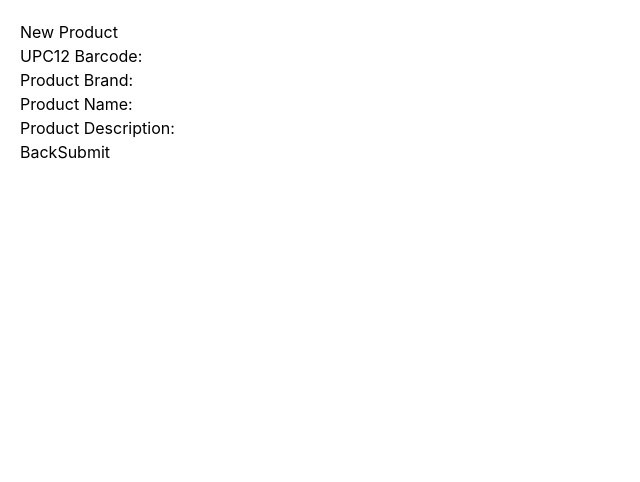
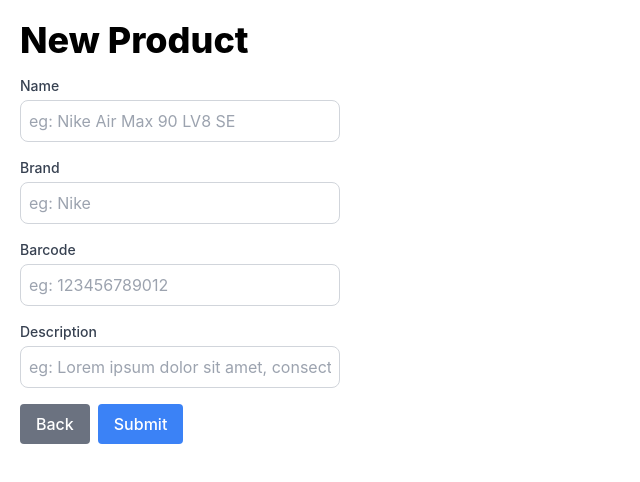
Before and after one commit to kamilmatnoor/groceries-web, a React (Create React App) app: page /add in a window 1280 px wide. Shown: the top 482 px of the page, without its empty margins (0-640 px from the left). Built offline with nearby package versions, Linux system fonts and the light colour scheme; no server answers.

Commit message:
style: implement taiwindcss styling on AddProductPage based on EditProductPage

```diff
--- a/src/pages/AddProductPage.js
+++ b/src/pages/AddProductPage.js
@@ -41,29 +41,76 @@ const AddProductPage = () => {
 
     return (
         <div style={{ padding: '20px' }}>
-            <h2>New Product</h2>
-            <form onSubmit={onSubmitBtnClicked}>
+            <h2 className="text-4xl font-extrabold dark:text-white mb-4">New Product</h2>
+            <form onSubmit={onSubmitBtnClicked} className="space-y-4">
                 <div>
-                    <label>UPC12 Barcode:</label>
-                    <input name="product_barcode" value={product.product_barcode} onChange={onInputFieldChanged} />
-                    {errors.product_barcode && <div style={{ color: 'red', fontSize: 12 }}>{errors.product_barcode}</div>}
+                    <label className="block text-sm font-medium text-gray-700 dark:text-gray-300 mb-1">Name</label>
+                    <input
+                        name="product_name"
+                        value={product.product_name}
+                        onChange={onInputFieldChanged}
+                         placeholder='eg: Nike Air Max 90 LV8 SE'
+                        className="w-full max-w-xs border border-gray-300 rounded-lg p-2 focus:ring-blue-500 focus:border-blue-500 dark:bg-gray-700 dark:border-gray-600 dark:text-white"
+                    />
+                    {errors.product_name && (
+                        <div className="text-red-500 text-xs mt-1">{errors.product_name}</div>
+                    )}
                 </div>
+
                 <div>
-                    <label>Product Brand:</label>
-                    <input name="product_brand" value={product.product_brand} onChange={onInputFieldChanged} />
-                    {errors.product_brand && <div style={{ color: 'red', fontSize: 12 }}>{errors.product_brand}</div>}
+                    <label className="block text-sm font-medium text-gray-700 dark:text-gray-300 mb-1">Brand</label>
+                    <input
+                        name="product_brand"
+                        value={product.product_brand}
+                        onChange={onInputFieldChanged}
+                        placeholder='eg: Nike'
+                        className="w-full max-w-xs border border-gray-300 rounded-lg p-2 focus:ring-blue-500 focus:border-blue-500 dark:bg-gray-700 dark:border-gray-600 dark:text-white"
+                    />
+                    {errors.product_brand && (
+                        <div className="text-red-500 text-xs mt-1">{errors.product_brand}</div>
+                    )}
                 </div>
+
                 <div>
-                    <label>Product Name:</label>
-                    <input name="product_name" value={product.product_name} onChange={onInputFieldChanged} />
-                    {errors.product_name && <div style={{ color: 'red', fontSize: 12 }}>{errors.product_name}</div>}
+                    <label className="block text-sm font-medium text-gray-700 dark:text-gray-300 mb-1">Barcode</label>
+                    <input
+                        name="product_barcode"
+                        value={product.product_barcode}
+                        onChange={onInputFieldChanged}
+                        placeholder='eg: 123456789012'
+                        className="w-full max-w-xs border border-gray-300 rounded-lg p-2 focus:ring-blue-500 focus:border-blue-500 dark:bg-gray-700 dark:border-gray-600 dark:text-white"
+                    />
+                    {errors.product_barcode && (
+                        <div className="text-red-500 text-xs mt-1">{errors.product_barcode}</div>
+                    )}
                 </div>
+
                 <div>
-                    <label>Product Description:</label>
-                    <input name="product_description" value={product.product_description} onChange={onInputFieldChanged} />
+                    <label className="block text-sm font-medium text-gray-700 dark:text-gray-300 mb-1">Description</label>
+                    <input
+                        name="product_description"
+                        value={product.product_description}
+                        onChange={onInputFieldChanged}
+                        placeholder='eg: Lorem ipsum dolor sit amet, consectetur adipiscing elit.'
+                        className="w-full max-w-xs border border-gray-300 rounded-lg p-2 focus:ring-blue-500 focus:border-blue-500 dark:bg-gray-700 dark:border-gray-600 dark:text-white"
+                    />
                 </div>
-                <button type="button" onClick={() => navigate('/')}>Back</button>
-                <button type="submit">Submit</button>
+
+                <div className="flex space-x-2">
+                    <button
+                        type="button"
+                        onClick={() => navigate('/')}
+                        className="bg-gray-500 hover:bg-gray-600 text-white font-medium px-4 py-2 rounded"
+                    >
+                        Back
+                    </button>
+                    <button
+                        type="submit"
+                        className="bg-blue-500 hover:bg-blue-600 text-white font-medium px-4 py-2 rounded"
+                    >
+                        Submit
+                    </button>
+                </div>
             </form>
         </div>
     );
```
